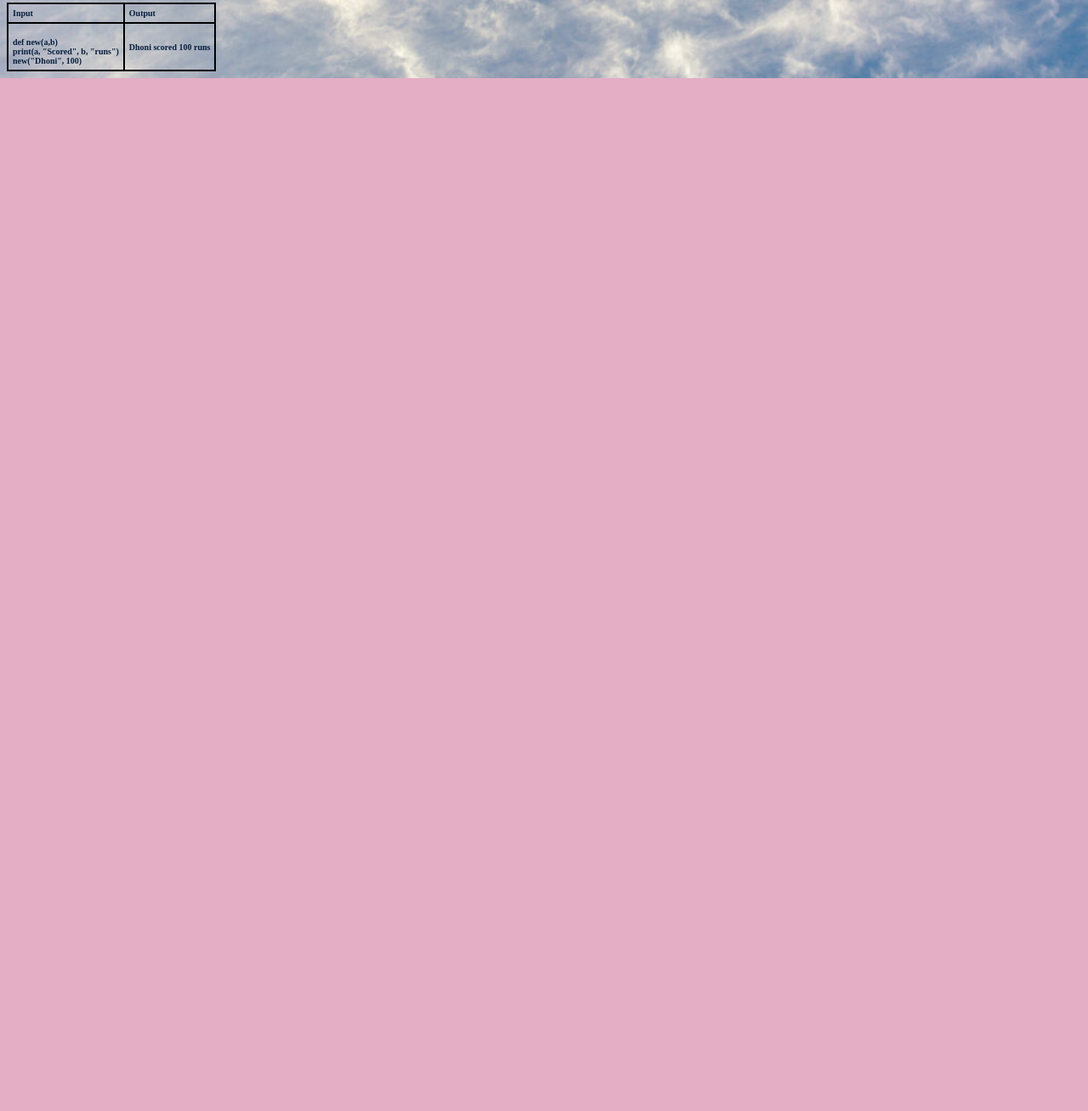
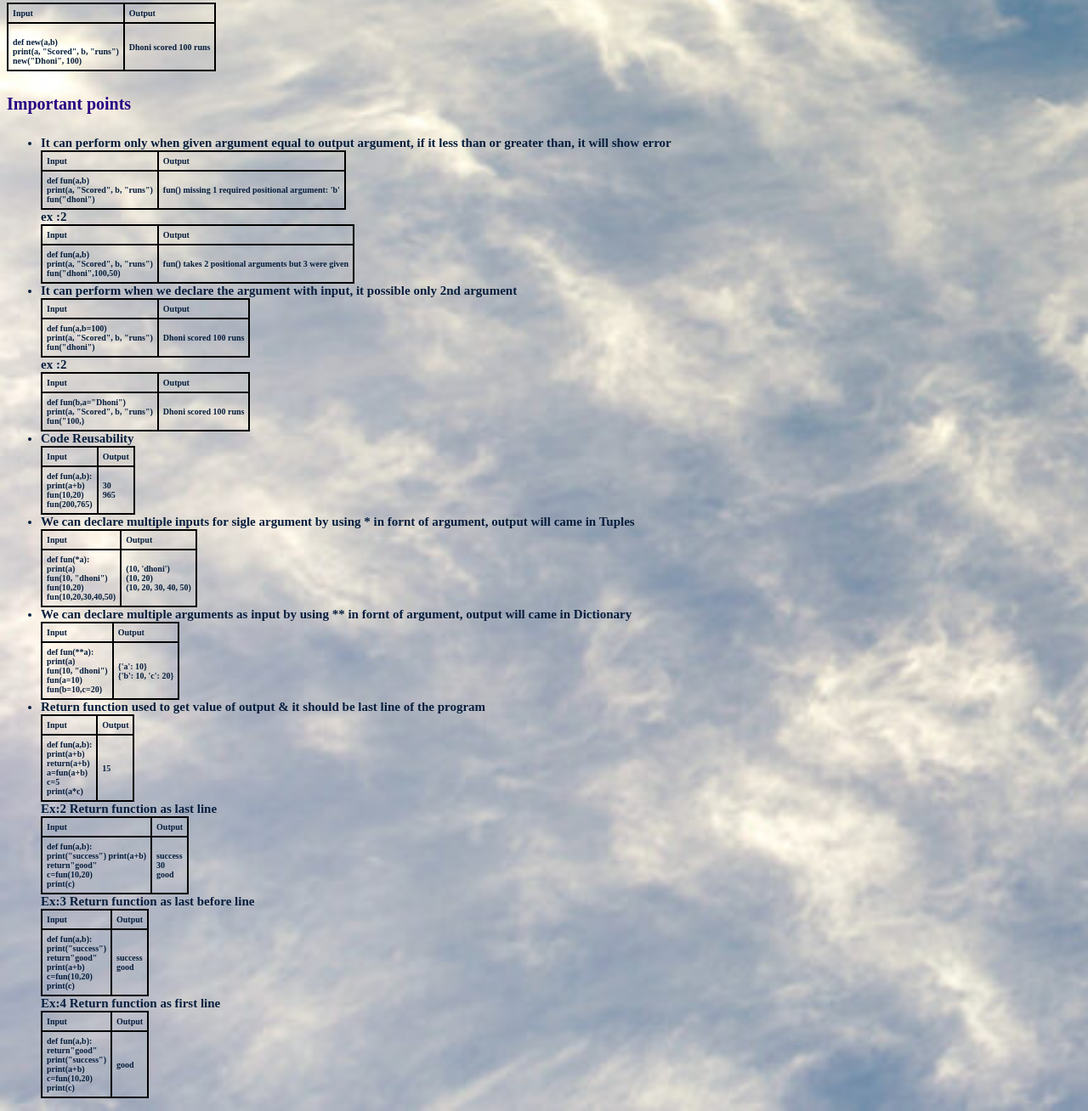
Before and after one commit to Ervie22/Python, a plain HTML site: page function.html in a window 1280 px wide. Shown: the part 726-2034 px from the top of the page at 85% size. Before the commit the page ends 818 px from the top, so only its background shows below. Drawn offline with Linux system fonts and the light colour scheme.

Commit message:
add initial python web files

```diff
--- a/function.html
+++ b/function.html
@@ -66,6 +66,184 @@
                   </td>
         </tr>
       </table>
+     <h4>Important points</h4>
+     <ul>
+       <li>It can perform only when given argument equal to output argument, if it less than or greater than, it will show error</li>
+       <table>
+         <tr>
+           <td>Input</td>
+           <td>Output</td>
+         </tr>
+         <tr>
+           <td>def fun(a,b) <br>
+              print(a, "Scored", b, "runs") <br>
+              fun("dhoni")
+               </td>
+            <td> fun() missing 1 required positional argument: 'b'</td>
+         </tr>
+       </table>
+  ex :2
+     <table>
+       <tr>
+         <td>Input</td>
+         <td>Output</td>
+       </tr>
+       <tr>
+         <td>def fun(a,b) <br>
+            print(a, "Scored", b, "runs") <br>
+            fun("dhoni",100,50)
+             </td>
+          <td> fun() takes 2 positional arguments but 3 were given</td>
+       </tr>
+     </table>
+     <li>It can perform when we declare the argument with input, it possible only 2nd argument</li>
+     <table>
+       <tr>
+         <td>Input</td>
+         <td>Output</td>
+       </tr>
+       <tr>
+         <td>def fun(a,b=100) <br>
+            print(a, "Scored", b, "runs") <br>
+            fun("dhoni")
+             </td>
+          <td> Dhoni scored 100 runs</td>
+       </tr>
+     </table>
+ex :2
+   <table>
+     <tr>
+       <td>Input</td>
+       <td>Output</td>
+     </tr>
+     <tr>
+       <td>def fun(b,a="Dhoni") <br>
+          print(a, "Scored", b, "runs") <br>
+          fun("100,)
+           </td>
+        <td> Dhoni scored 100 runs</td>
+     </tr>
+   </table>
+   <li>Code Reusability</li>
+   <table>
+     <tr>
+       <td>Input</td>
+       <td>Output</td>
+     </tr>
+     <tr>
+       <td>def fun(a,b): <br>
+          print(a+b) <br>
+          fun(10,20) <br>
+          fun(200,765)
+           </td>
+        <td> 30 <br> 965</td>
+     </tr>
+   </table>
+   <li>We can declare multiple inputs for sigle argument by using * in fornt of argument, output will came in Tuples</li>
+   <table>
+     <tr>
+       <td>Input</td>
+       <td>Output</td>
+     </tr>
+     <tr>
+       <td>def fun(*a): <br>
+          print(a) <br>
+          fun(10, "dhoni") <br>
+          fun(10,20) <br>
+          fun(10,20,30,40,50)
+           </td>
+        <td> (10, 'dhoni') <br> (10, 20) <br> (10, 20, 30, 40, 50)</td>
+     </tr>
+   </table>
+   <li>We can declare multiple arguments as input by using ** in fornt of argument, output will came in Dictionary</li>
+   <table>
+     <tr>
+       <td>Input</td>
+       <td>Output</td>
+     </tr>
+     <tr>
+       <td>def fun(**a): <br>
+          print(a) <br>
+          fun(10, "dhoni") <br>
+          fun(a=10) <br>
+          fun(b=10,c=20)
+           </td>
+        <td> {'a': 10} <br> {'b': 10, 'c': 20} </td>
+     </tr>
+   </table>
+   <li>Return function used to get value of output & it should be last line of the program</li>
+   <table>
+     <tr>
+       <td>Input</td>
+       <td>Output</td>
+     </tr>
+     <tr>
+       <td>def fun(a,b): <br>
+          print(a+b) <br>
+          return(a+b) <br>
+          a=fun(a+b)   <br>
+          c=5 <br>
+          print(a*c)
+           </td>
+        <td> 15 </td>
+     </tr>
+   </table>
+Ex:2 Return function as last line
+   <table>
+     <tr>
+       <td>Input</td>
+       <td>Output</td>
+     </tr>
+     <tr>
+       <td>def fun(a,b): <br>
+         print("success")
+          print(a+b) <br>
+          return"good" <br>
+          c=fun(10,20) <br>
+          print(c)
+           </td>
+        <td> success <br> 30 <br> good </td>
+     </tr>
+   </table>
+   Ex:3 Return function as last before line
+      <table>
+        <tr>
+          <td>Input</td>
+          <td>Output</td>
+        </tr>
+        <tr>
+          <td>def fun(a,b): <br>
+            print("success") <br>
+            return"good" <br>
+             print(a+b) <br>
+             c=fun(10,20) <br>
+             print(c)
+              </td>
+           <td> success <br>  good </td>
+        </tr>
+      </table>
+      Ex:4 Return function as first line
+         <table>
+           <tr>
+             <td>Input</td>
+             <td>Output</td>
+           </tr>
+           <tr>
+             <td>def fun(a,b): <br>
+               return"good" <br>
+               print("success") <br>
+                print(a+b) <br>
+                c=fun(10,20) <br>
+                print(c)
+                 </td>
+              <td>  good </td>
+           </tr>
+         </table>
+
+
+
+     </ul>
+
 
   </body>
 </html>
```
